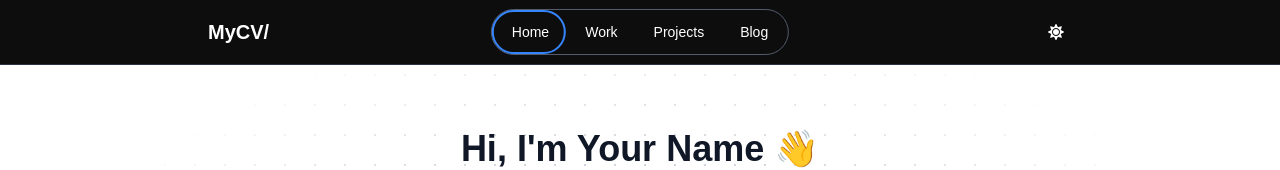
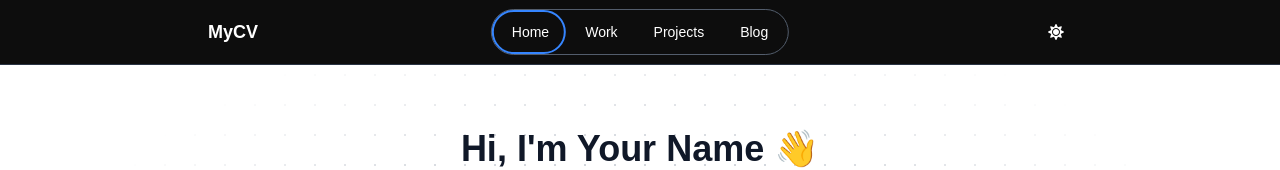
Before and after one commit to shanyueel/portfolio_shanyu_chou, a Next.js app: page / in a window 1280 px wide. Shown: the top 170 px of the page. Built offline with nearby package versions, Linux system fonts and the light colour scheme.

Commit message:
Add header breadcrumbs functionality (#20)
* Add Breadcrumbs.tsx for the header

* Improvements for styling code

```diff
--- /dev/null
+++ b/src/components/Breadcrumbs.tsx
@@ -0,0 +1,36 @@
+'use client'
+
+import Link from 'next/link'
+import {usePathname} from 'next/navigation'
+
+/**
+ * Breadcrumbs component that displays the current path as a series of links.
+ */
+export default function Breadcrumbs() {
+    const pathname = usePathname()
+
+    const segments = pathname
+        .split('/')
+        .filter(Boolean)
+
+    const crumbs = segments.map((segment, i) => {
+        const href = '/' + segments.slice(0, i + 1).join('/')
+        const label = segment
+            .replace(/[-_]/g, ' ')
+            .replace(/\b\w/g, l => l.toUpperCase())
+
+        return (
+            <span key={href} className="flex items-center gap-1">
+                <span className="text-gray-500">/</span>
+                <Link href={href} className="hover:text-blue-400 transition-colors">{label}</Link>
+            </span>
+        )
+    })
+
+    return (
+        <div className="flex items-center gap-1 text-lg text-white">
+            <Link href="/" className="hover:text-blue-400 font-semibold">MyCV</Link>
+            {crumbs}
+        </div>
+    )
+}
--- a/src/components/Header.tsx
+++ b/src/components/Header.tsx
@@ -4,6 +4,7 @@ import Link from 'next/link'
 import {usePathname} from 'next/navigation'
 import {FaMoon, FaSun, FaBars, FaTimes} from 'react-icons/fa'
 import {useState, useEffect, useRef} from 'react'
+import Breadcrumbs from "@/components/Breadcrumbs";
 
 const navItems = [
     {name: 'Home', path: '/'},
@@ -51,14 +52,7 @@ export default function Header() {
                 className="max-w-4xl mx-auto w-full px-4 py-4 transition-all duration-300 flex items-center justify-between">
 
                 {/* Left side: logo or current path */}
-                <Link
-                    href="/"
-                    className="flex items-center gap-2 font-bold text-xl md:justify-start"
-                    onClick={() => window.scrollTo({top: 0, left: 0, behavior: 'smooth'})}
-                >
-                    <span className="hidden md:inline">MyCV/</span>
-                    <span className="md:hidden">MyCV{pathname}</span>
-                </Link>
+                <Breadcrumbs/>
 
                 {/* Center: Segmented navigation - Hidden on mobile */}
                 <nav className="hidden md:block absolute left-1/2 top-1/2 transform -translate-x-1/2 -translate-y-1/2">
```
